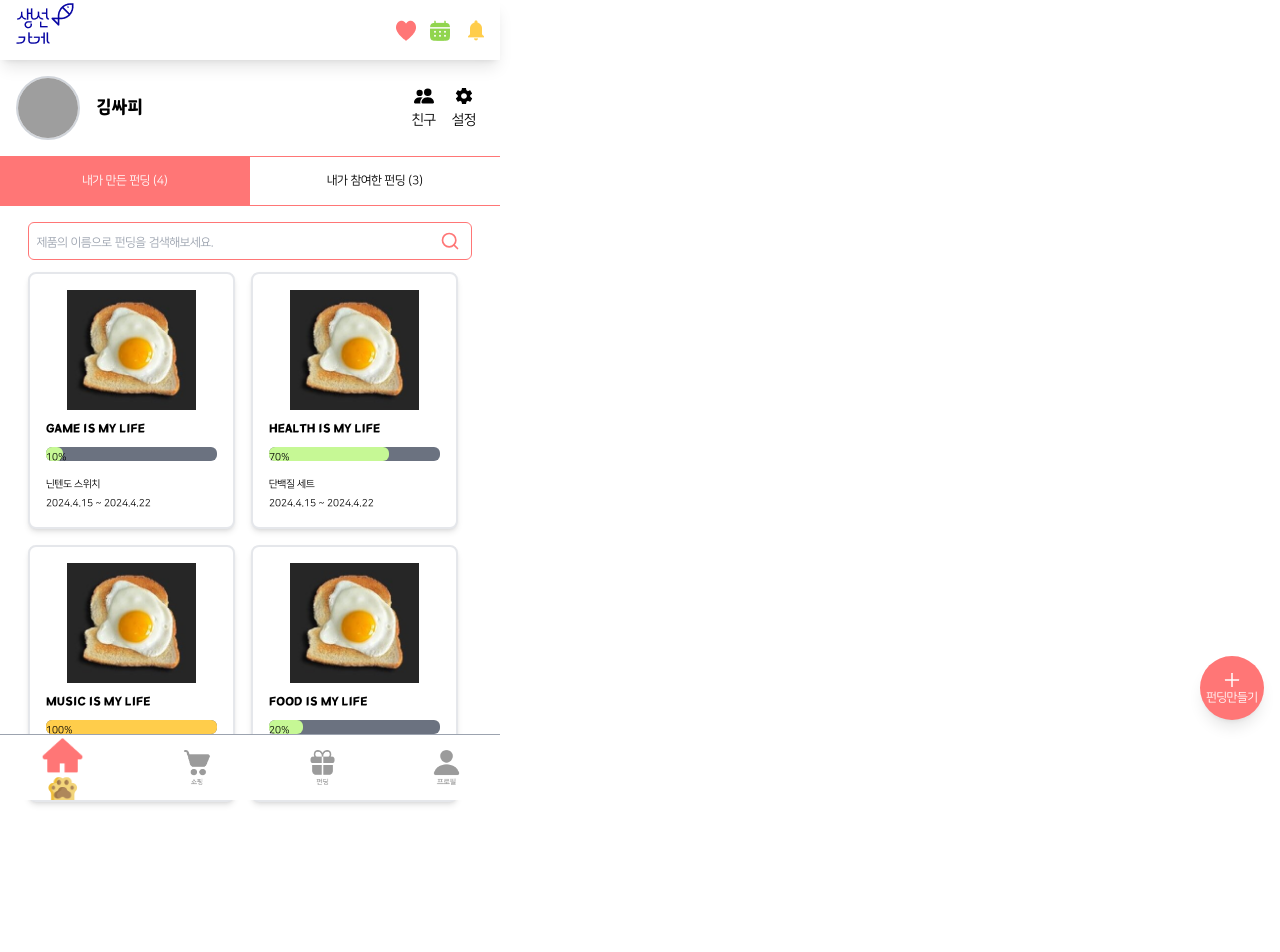
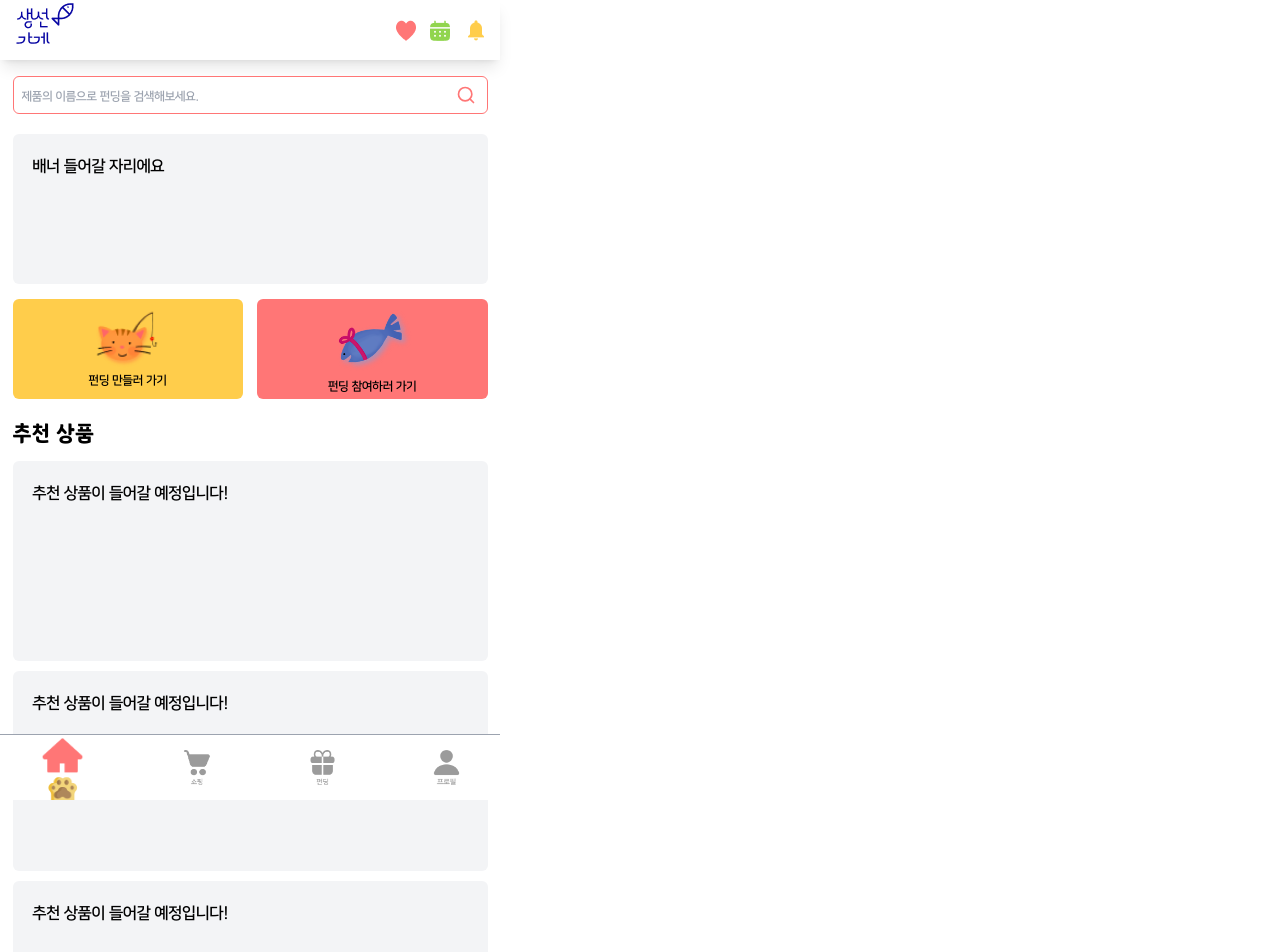
Before and after one commit to sun-mart-egg/funding-gift, a React (Vite) app in the folder FE/: page / in a window 1280 px wide. Shown: the top 952 px of the page. Built offline with nearby package versions, Linux system fonts and the light colour scheme; grey boxes are pictures that could not be loaded.

Commit message:
[FE][Fix] 반응형 디자인 문제 해결, 링크 1차 연결

```diff
--- a/FE/src/App.jsx
+++ b/FE/src/App.jsx
@@ -15,30 +15,32 @@ import ParticipatePage from "./components/Funding/pages/ParticipatePage.jsx";
 import Paypage from "./components/Funding/pages/Paypage.jsx";
 import MakeFundingDetail from "./components/Funding/pages/MakeFundingDetail.jsx";
 import MakeFundingFinish from "./components/Funding/pages/MakeFundingFinish.jsx";
-import Login from "./components/Login/Login.jsx"
-import Home from "./components/Home/Home.jsx"
+import Login from "./components/Login/Login.jsx";
+import Home from "./components/Home/Home.jsx";
+import MyFundingDetail from "./components/Funding/pages/MyFundingDetail.jsx";
 
 import MainLayout from "./components/UI/MainLayout.jsx";
 
 function App() {
-
   return (
     <div className="main-layer">
       <BrowserRouter>
         <Routes>
           <Route element={<MainLayout />}>
-            <Route path="/home" element={<Home />} />
-            <Route path="/" element={<MyFunding />} />
+            <Route path="/" element={<Home />} />
+            <Route path="/my-funding" element={<MyFunding />} />
             <Route path="/login" element={<Login />} />
             <Route path="/product" element={<Product />} />
           </Route>
           <Route path="/make-funding-detail" element={<MakeFundingDetail />} />
           <Route path="/make-funding-main" element={<MakeFundingMain />} />
+          <Route path="/make-funding-finish" element={<MakeFundingFinish />} />
           <Route path="/participate" element={<ParticipatePage />} />
           <Route path="/pay" element={<Paypage />} />
           <Route path="/product/:productId" element={<ProductDetail />} />
           <Route path="/brand/:brandId" element={<BrandStore />} />
           <Route path="/wishlist/:userId" element={<Wishlist />} />
+          <Route path="/my-funding-detail" element={<MyFundingDetail />} />
         </Routes>
       </BrowserRouter>
     </div>
--- a/FE/src/components/Funding/component/Card.jsx
+++ b/FE/src/components/Funding/component/Card.jsx
@@ -1,10 +1,14 @@
 import ProgressBar from "./ProgressBar";
-
+import { useNavigate } from "react-router-dom";
 import Egg from "../../../../public/imgs/egg3.jpg";
 
 function Card({ title, name, date, progress }) {
+  const navigate = useNavigate();
   return (
-    <div className="m-2 w-[45%] rounded-lg border-2 bg-white p-4 shadow-md">
+    <div
+      onClick={() => navigate("/my-funding-detail")}
+      className="m-2 w-[45%] rounded-lg border-2 bg-white p-4 shadow-md"
+    >
       <div className="product_img_div flex justify-center pb-2">
         <img src={Egg} alt="" className="size-3/4" />
       </div>
--- a/FE/src/components/Funding/pages/MakeFundingDetail.jsx
+++ b/FE/src/components/Funding/pages/MakeFundingDetail.jsx
@@ -211,7 +211,7 @@ function MakeFundingDetail() {
   };
   return (
     <div
-      className="flex h-screen flex-col items-center justify-evenly"
+      className="flex h-screen w-full flex-col items-center justify-evenly"
       style={{
         background: "linear-gradient(to bottom, #E5EEFF, #FFFFFF)", // 세로 그라디언트 정의
       }}
--- a/FE/src/components/Funding/pages/MakeFundingFinish.jsx
+++ b/FE/src/components/Funding/pages/MakeFundingFinish.jsx
@@ -10,7 +10,7 @@ function MakeFundingFinish() {
     navigate("/my-funding");
   };
   return (
-    <div className="h-screen flex-col items-center justify-center bg-slate-300">
+    <div className="h-screen w-full flex-col items-center justify-center bg-slate-300">
       <div
         id="makeCard"
         className="flex h-3/5 w-2/3 flex-col justify-around rounded-xl bg-white p-4"
@@ -18,7 +18,12 @@ function MakeFundingFinish() {
         <div id="contentSection">펀딩 성공적으로 만들었음 ㅊㅋㅊㅋ</div>
       </div>
       <div id="buttonSection" className="flex w-full justify-around">
-        <button className="rounded-lg bg-cusColor3">홈화면으로</button>
+        <button
+          onClick={() => navigate("/")}
+          className="rounded-lg bg-cusColor3"
+        >
+          홈화면으로
+        </button>
         <button onClick={navigateMypage} className="rounded-lg bg-cusColor4">
           내 펀딩화면으로{" "}
         </button>
--- a/FE/src/components/Funding/pages/MakeFundingMain.jsx
+++ b/FE/src/components/Funding/pages/MakeFundingMain.jsx
@@ -1,8 +1,10 @@
 import { FaHeart } from "react-icons/fa6";
 import { FaCartShopping } from "react-icons/fa6";
 import backgroundURL from "../../../../public/imgs/background.PNG";
+import { useNavigate } from "react-router-dom";
 
 function MakeFundingMain() {
+  const navigate = useNavigate();
   return (
     <div
       className="flex h-screen w-full items-center justify-center"
@@ -32,6 +34,7 @@ function MakeFundingMain() {
             <p className="text-[10px]">위시에서 고르기</p>
           </button>
           <button
+            onClick={() => navigate("/product")}
             style={{ flexBasis: "50%" }}
             className=" mx-2 flex flex-col  items-center justify-center rounded-lg bg-cusColor4 text-white"
           >
--- a/FE/src/components/Home/Home.jsx
+++ b/FE/src/components/Home/Home.jsx
@@ -1,45 +1,53 @@
 import React from "react";
 import SearchBar from "../UI/SearchBar";
+import { useNavigate } from "react-router-dom";
 
-import CatIcon from "/imgs/cat_icon.png"
-import FishIcon from "/icons/size-192.png"
+import CatIcon from "/imgs/cat_icon.png";
+import FishIcon from "/icons/size-192.png";
 
 function Home() {
+  const navigate = useNavigate();
+
   return (
-    <div className="main-layer item font-cusFont2">
-
+    <div className="home-main relative flex min-h-screen flex-col items-center pt-4 font-cusFont2">
       <div className="w-full">
         <SearchBar />
       </div>
 
-      <div className="w-[95%] mt-[20px] p-5 h-[150px] bg-gray-100 rounded-md">
+      <div className="mt-[20px] h-[150px] w-[95%] rounded-md bg-gray-100 p-5">
         배너 들어갈 자리에요
       </div>
 
       <div className="flex w-[95%]">
-        <div className="w-[50%] mt-[15px] mr-[1.5%] p-5 h-[100px] rounded-md bg-cusColor4 text-center">
-          <img src={CatIcon} alt="" className="-mt-[15px] mx-auto w-[38%]" />
+        <div
+          onClick={() => navigate("/make-funding-main")}
+          className="mr-[1.5%] mt-[15px] h-[100px] w-[50%] rounded-md bg-cusColor4 p-5 text-center"
+        >
+          <img src={CatIcon} alt="" className="mx-auto -mt-[15px] w-[38%]" />
           <p className="text-xs">펀딩 만들러 가기</p>
         </div>
-        <div className="relative w-[50%] mt-[15px] ml-[1.5%] p-5 h-[100px] rounded-md bg-cusColor3 text-center">
-          <img src={FishIcon} alt="" className="-mt-[25px] -mb-[20px] m-auto w-[55%]"/>
+        <div className="relative ml-[1.5%] mt-[15px] h-[100px] w-[50%] rounded-md bg-cusColor3 p-5 text-center">
+          <img
+            src={FishIcon}
+            alt=""
+            className="m-auto -mb-[20px] -mt-[25px] w-[55%]"
+          />
           <p className="text-xs">펀딩 참여하러 가기</p>
         </div>
       </div>
 
-      <div className="w-[95%] mt-[20px] text-left">
-
+      <div className="mt-[20px] w-[95%] text-left">
         <p className="font-cusFont5 text-2xl">추천 상품</p>
-        <div className="w-full mt-[10px] p-5 rounded-md h-[200px] bg-gray-100">
+        <div className="mt-[10px] h-[200px] w-full rounded-md bg-gray-100 p-5">
           <p className="">추천 상품이 들어갈 예정입니다!</p>
         </div>
-        <div className="w-full mt-[10px] p-5 rounded-md h-[200px] bg-gray-100">
+        <div className="mt-[10px] h-[200px] w-full rounded-md bg-gray-100 p-5">
           <p className="">추천 상품이 들어갈 예정입니다!</p>
         </div>
-        <div className="w-full mt-[10px] p-5 rounded-md h-[200px] bg-gray-100">
+        <div className="mt-[10px] h-[200px] w-full rounded-md bg-gray-100 p-5">
           <p className="">추천 상품이 들어갈 예정입니다!</p>
         </div>
-        <div className="w-full mt-[10px] p-5 rounded-md h-[200px] bg-gray-100">
+        <div className="mt-[10px] h-[200px] w-full rounded-md bg-gray-100 p-5">
           <p className="">추천 상품이 들어갈 예정입니다!</p>
         </div>
       </div>
--- a/FE/src/components/UI/Footer.jsx
+++ b/FE/src/components/UI/Footer.jsx
@@ -25,28 +25,28 @@ function Footer() {
       <img
         src={activeIcon === "home" ? HomeActivated : Home}
         alt="Home"
-        className={` ${activeIcon === 'home' ? "h-[65px] w-[45px]" : "h-[40px] w-[30px]"}`}
-        onClick={() => handleIconClick('home', '/')}
+        className={` ${activeIcon === "home" ? "h-[65px] w-[45px]" : "h-[40px] w-[30px]"}`}
+        onClick={() => handleIconClick("home", "/")}
       />
       <img
         src={activeIcon === "shop" ? ShopActivated : Shop}
         alt="Shop"
-        className={`${activeIcon === 'shop' ? "h-[65px] w-[45px]" : "h-[35px] w-[30px]"}`}
-        onClick={() => handleIconClick('shop', '/product')}
+        className={`${activeIcon === "shop" ? "h-[65px] w-[45px]" : "h-[35px] w-[30px]"}`}
+        onClick={() => handleIconClick("shop", "/product")}
       />
       <img
         src={activeIcon === "fund" ? FundActivated : Fund}
         alt="Fund"
-        className={`${activeIcon === 'fund' ? "h-[65px] w-[45px]" : "h-[35px] w-[27px]"}`}
+        className={`${activeIcon === "fund" ? "h-[65px] w-[45px]" : "h-[35px] w-[27px]"}`}
         // 펀딩 메인 페이지는 수정해주세요
         onClick={() => handleIconClick("fund", "/")}
       />
       <img
         src={activeIcon === "profile" ? ProfileActivated : Profile}
         alt="Profile"
-        className={`${activeIcon === 'profile' ? "h-[65px] w-[45px]" : "h-[35px] w-[27px]"}`}
+        className={`${activeIcon === "profile" ? "h-[65px] w-[45px]" : "h-[35px] w-[27px]"}`}
         // 프로필 페이지 맞는지 확인해주세요
-        onClick={() => handleIconClick("profile", "/profile")}
+        onClick={() => handleIconClick("profile", "/my-funding")}
       />
     </footer>
   );
--- a/FE/src/components/UI/MainHeader.jsx
+++ b/FE/src/components/UI/MainHeader.jsx
@@ -2,26 +2,26 @@ import { Link } from "react-router-dom";
 
 function Header() {
   return (
-        <header className="justify-between header">
-            <Link to={"/"} onClick={() => setActiveIcon('home')}>
-                <img src="/imgs/logo.png" alt="logo"/>
+    <header className="header w-full justify-between">
+      <Link to={"/"} onClick={() => setActiveIcon("home")}>
+        <img src="/imgs/logo.png" alt="logo" />
       </Link>
 
       <header className="flex flex-row gap-3 p-3">
         <button>
-                    <img src="/imgs/heart.png" alt="wish-button"/>
+          <img src="/imgs/heart.png" alt="wish-button" />
         </button>
         <button>
           <Link to={"/friends/calendar"}>
-                        <img src="/imgs/calendar.png" alt="calendar-button"/>
+            <img src="/imgs/calendar.png" alt="calendar-button" />
           </Link>
         </button>
         <button>
-                    <img src="/imgs/bell.png" alt="alert-button"/>
+          <img src="/imgs/bell.png" alt="alert-button" />
         </button>
       </header>
     </header>
-    )
+  );
 }
 
 export default Header;
--- a/FE/src/components/UI/MainLayout.jsx
+++ b/FE/src/components/UI/MainLayout.jsx
@@ -7,7 +7,7 @@ function MainLayout() {
   const [activeIcon, setActiveIcon] = useState("home");
 
   return (
-    <div className="flex min-h-screen flex-col">
+    <div className="flex min-h-screen w-full flex-col">
       <MainHeader setActiveIcon={setActiveIcon} />
       {/* Outlet 내용과 Footer가 겹치지 않도록 padding-bottom 추가 */}
       <div className="flex-grow pb-20">
```
Lines whose indentation alone changed are shown as unchanged.
